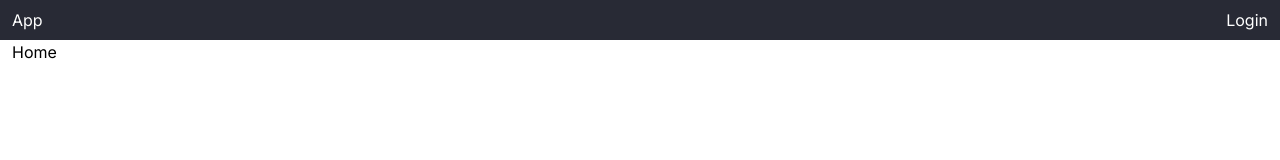
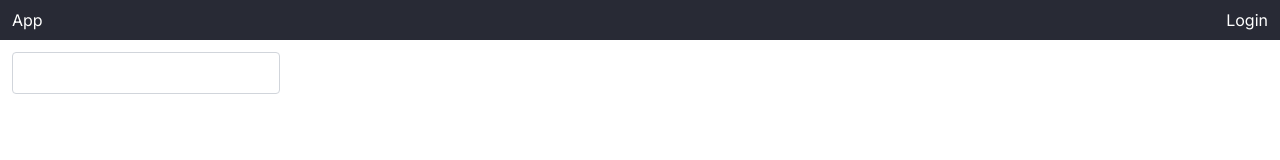
Before and after one commit to vietnt94v/react-creative, a Next.js app: page / in a window 1280 px wide. Shown: the top 160 px of the page. Built offline with nearby package versions, Linux system fonts and the light colour scheme.

Commit message:
input component

```diff
--- /dev/null
+++ b/app/components/input/Input.tsx
@@ -0,0 +1,32 @@
+import React from 'react';
+import IInput from '../../models/Input';
+
+const Input = ({
+  value = '',
+  placeholder = '',
+  onChange,
+  onEnter,
+  onFocus,
+  onBlur,
+}: IInput) => {
+  const handleKeyDown = (e: React.KeyboardEvent<HTMLInputElement>) => {
+    if (e.key === 'Enter' && onEnter) {
+      onEnter();
+    }
+  };
+  return (
+    <>
+      <input
+        type='text'
+        value={value}
+        placeholder={placeholder}
+        onChange={e => onChange?.(e.target.value)}
+        onKeyDown={handleKeyDown}
+        onFocus={onFocus}
+        onBlur={onBlur}
+      />
+    </>
+  );
+};
+
+export default Input;
--- a/app/home/page.tsx
+++ b/app/home/page.tsx
@@ -1,11 +1,29 @@
-import React from 'react'
+'use client';
+import React, { useState } from 'react';
+import Input from '../components/input/Input';
 
 const Home = () => {
+  const [inputValue, setInputValue] = useState<string>('');
+
+  const handleChange = (value: string) => {
+    setInputValue(value);
+  };
+
+  const handleEnter = () => {
+    setInputValue('');
+  };
+
   return (
     <>
-      <div className='container'>Home</div>
+      <div className='container pt-3'>
+        <Input
+          value={inputValue}
+          onChange={handleChange}
+          onEnter={handleEnter}
+        />
+      </div>
     </>
-  )
-}
+  );
+};
 
-export default Home
+export default Home;
--- /dev/null
+++ b/app/models/Input.ts
@@ -0,0 +1,10 @@
+interface IInput {
+  value?: string;
+  placeholder?: string;
+  onChange?: (value: string) => void;
+  onEnter?: () => void;
+  onFocus?: () => void;
+  onBlur?: () => void;
+}
+
+export default IInput
```
Also changed, not shown: 1 other file (tests, documents, lock files or other folders).
